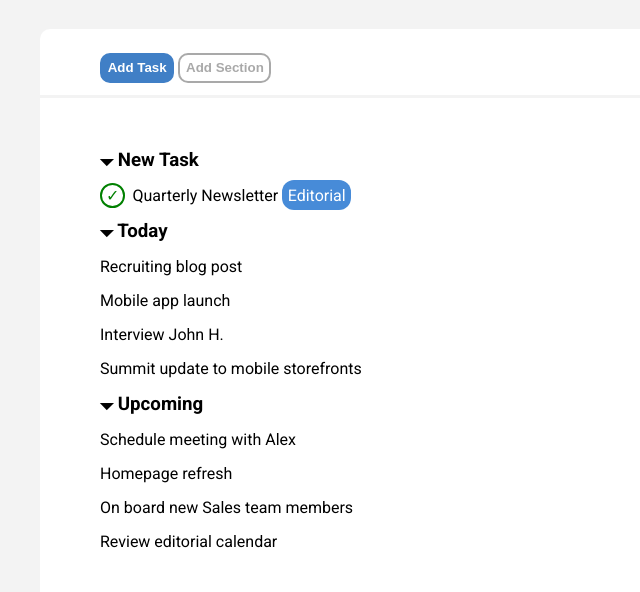
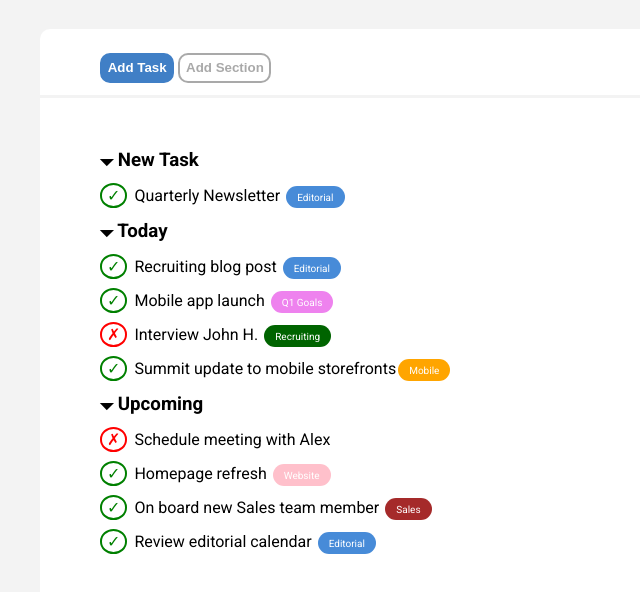
Before and after one commit to diegoferrari129/html-css-toboolist, a plain HTML site: page index.html in a window 1280 px wide. Shown: the part 86-678 px from the top of the page, without its empty margins (0-640 px from the left). Drawn offline with Linux system fonts and the light colour scheme.

Commit message:
[UPD] unordered list with classes complete. ESERCIZIO COMPLETO

```diff
--- a/css/style.css
+++ b/css/style.css
@@ -18,6 +18,7 @@ body{
     border-radius: 10px;
     margin-top: 3%;
     background-color: rgb(255, 255, 255);
+    margin-bottom: 1.5%;
 }
 
 /* header */
@@ -65,6 +66,7 @@ header{
     padding: 3% 3% 3% 5%;
 }
 
+/* unordered list */
 ul{
     list-style-type: none;
 }
@@ -73,23 +75,53 @@ li{
     margin: 15px 0;
 }
 
+/* entites */
 .green{
     border: 2px solid green;
-    border-radius: 50%;
     color: green;
 }
 
-.circle{
-    padding: 1px 4px;
-    margin-right: 7px;
+.red{
+    border: 2px solid red;
+    color: red;
 }
 
+.circle{
+    padding: 1px 5px;
+    margin-right: 7px;
+    border-radius: 50%;
+}
+
+/* label */
 .label{
-    padding: 0.5%;
+    padding: 0.5% 1%;
     border-radius: 12px;
     color: white;
+    margin-left: 2px;
+    font-size: 10px;
 }
 
+/* label color */
 .lightblue{
     background-color:  rgb(71, 139, 216);
 }
+
+.violet{
+    background-color: violet;
+}
+
+.orange{
+    background-color: orange;
+}
+
+.pink{
+    background-color: pink;
+}
+
+.brown{
+    background-color: brown;
+}
+
+.darkgreen{
+    background-color: darkgreen;
+}
--- a/index.html
+++ b/index.html
@@ -44,19 +44,19 @@
 
                         <li><h3>&#128899; Today</h3>
                             <ul>
-                                <li>Recruiting blog post</li>
-                                <li>Mobile app launch</li>
-                                <li>Interview John H.</li>
-                                <li>Summit update to mobile storefronts</li>
+                                <li><span class="circle green">&#10003;</span>Recruiting blog post <span class="label lightblue">Editorial</span></li>
+                                <li><span class="circle green">&#10003;</span>Mobile app launch <span class="label violet">Q1 Goals</span></li>
+                                <li><span class="circle red">&#10007;</span>Interview John H. <span class="label darkgreen">Recruiting</span></li>
+                                <li><span class="circle green">&#10003;</span>Summit update to mobile storefronts<span class="label orange">Mobile</span></li>
                             </ul>
                         </li>
 
                         <li><h3>&#128899; Upcoming</h3>
                             <ul>
-                                <li>Schedule meeting with Alex</li>
-                                <li>Homepage refresh</li>
-                                <li>On board new Sales team members</li>
-                                <li>Review editorial calendar</li>
+                                <li><span class="circle red">&#10007;</span>Schedule meeting with Alex</li>
+                                <li><span class="circle green">&#10003;</span>Homepage refresh <span class="label pink">Website</span></li>
+                                <li><span class="circle green">&#10003;</span>On board new Sales team member <span class="label brown">Sales</span></li>
+                                <li><span class="circle green">&#10003;</span>Review editorial calendar <span class="label lightblue">Editorial</span></li>
                             </ul>
                         </li>
                     </ul>
```
